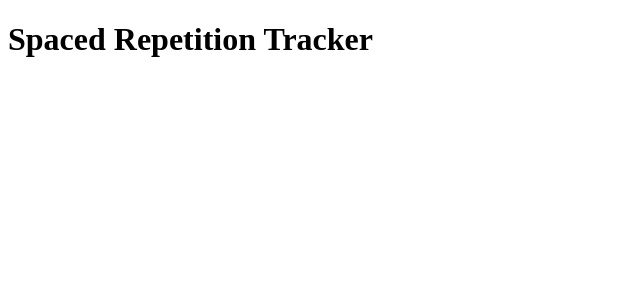
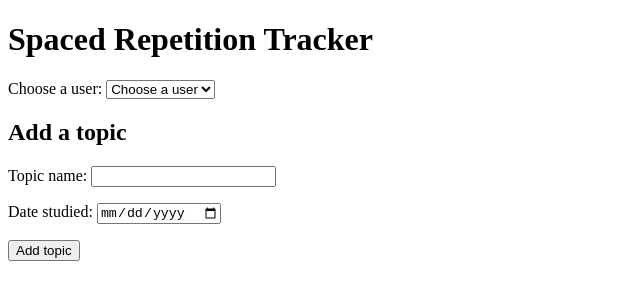
Before and after one commit to lauracs24/spaced-repetition-tracker, a website: page index.html in a window 1280 px wide. Shown: the whole page, without its empty margins (0-640 px from the left). Drawn offline with Linux system fonts and the light colour scheme.

Commit message:
Add user dropdown and topic form

```diff
--- a/index.html
+++ b/index.html
@@ -1,9 +1,39 @@
 <!DOCTYPE html>
-<html>
+<html lang = "en">
   <head>
+    <meta charset="UTF-8">
+    <title>Spaced Repetition Tracker</title>
     <script type="module" src="script.mjs"></script>
   </head>
   <body>
     <h1>Spaced Repetition Tracker</h1>
+
+    <!-- Choose whose revision agenda to view. -->
+
+     <label for = "user">Choose a user:</label>
+
+     <select id ="user">
+       <option value ="" selected disabled>Choose a user</option>
+       <option value="1">User 1</option>
+       <option value ="2">User 2</option>
+       <option value ="3">User 3</option>
+       <option value ="4">User 4</option>
+       <option value ="5">User 5</option>
+     </select>
+
+     <h2>Add a topic</h2>
+     <!-- Enter what you studied and when. -->
+      <form id ="topic-form">
+        <p>
+           <label for="topic">Topic name:</label>
+           <input type="text" id="topic" name="topic" required>
+        </p>
+
+         <p>
+           <label for="start-date">Date studied:</label>
+           <input type="date" id="start-date" name="start-date" required>
+         </p>
+         <button type = "submit">Add topic</button>
+      </form>
   </body>
 </html>
```
